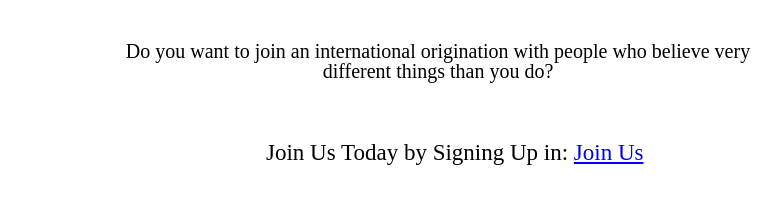
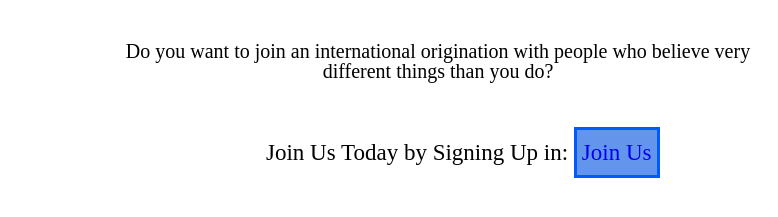
Before and after one commit to enriqueabudiono/itmd362-shared-rep, a plain HTML site: page index.html in a window 1280 px wide. Shown: the part 377-594 px from the top of the page, 502-1280 px from the left. Drawn offline with Linux system fonts and the light colour scheme.

Commit message:
Changing Button in Index.html

```diff
--- a/css/screen.css
+++ b/css/screen.css
@@ -75,9 +75,16 @@ video {
 	left: 1000px;
 }
 
-.join-us button {
+.join-us a {
 	background-color: #6495ED;
+	padding: 10px 5px;
+	text-decoration: none;
 	border: 3px solid #005BFF;
+}
+
+.join-us a:hover {
+	background-color: #005BFF;
+	border: 3px solid #6495ED;
 }
 
 /* End of CSS for index page */
```
